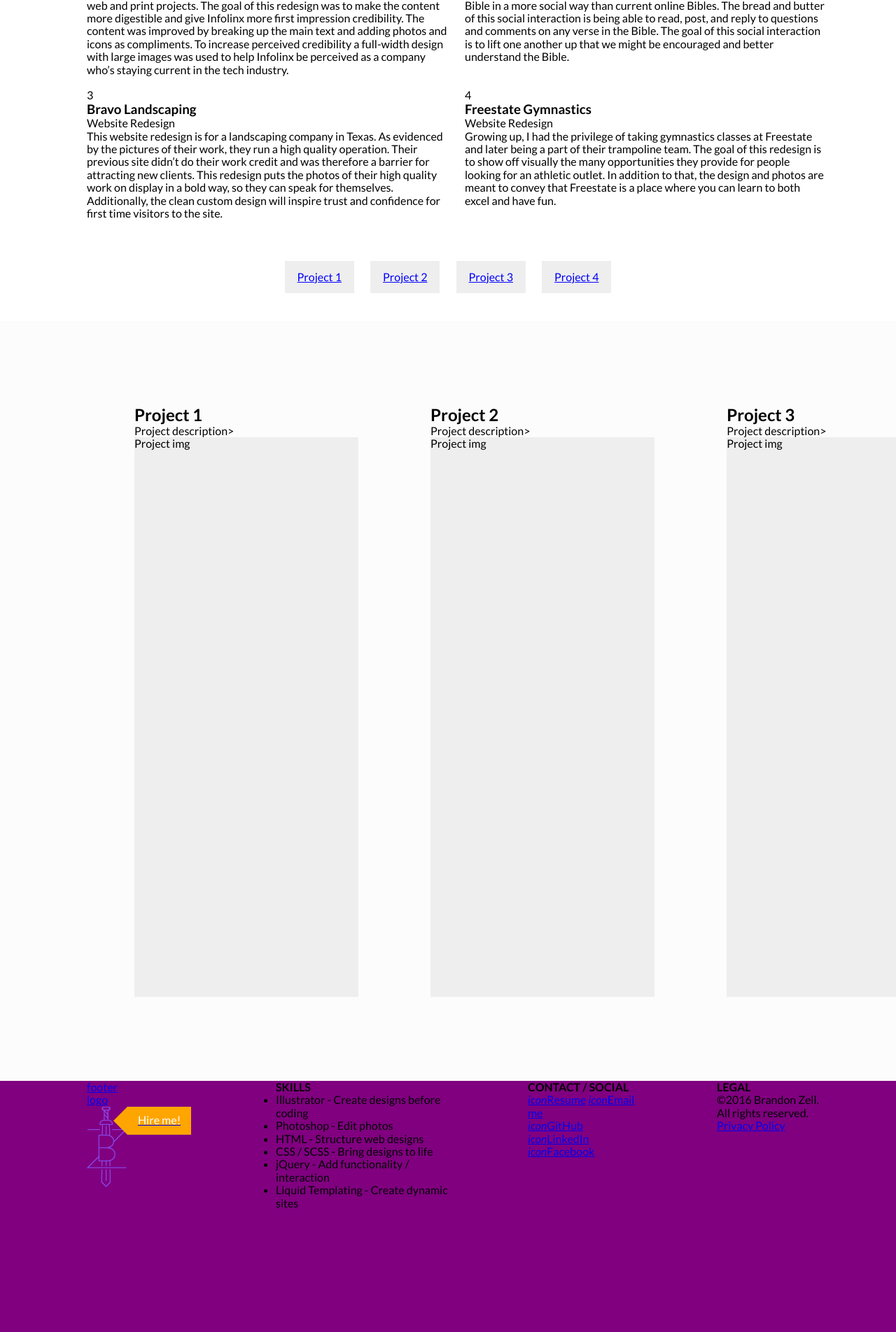
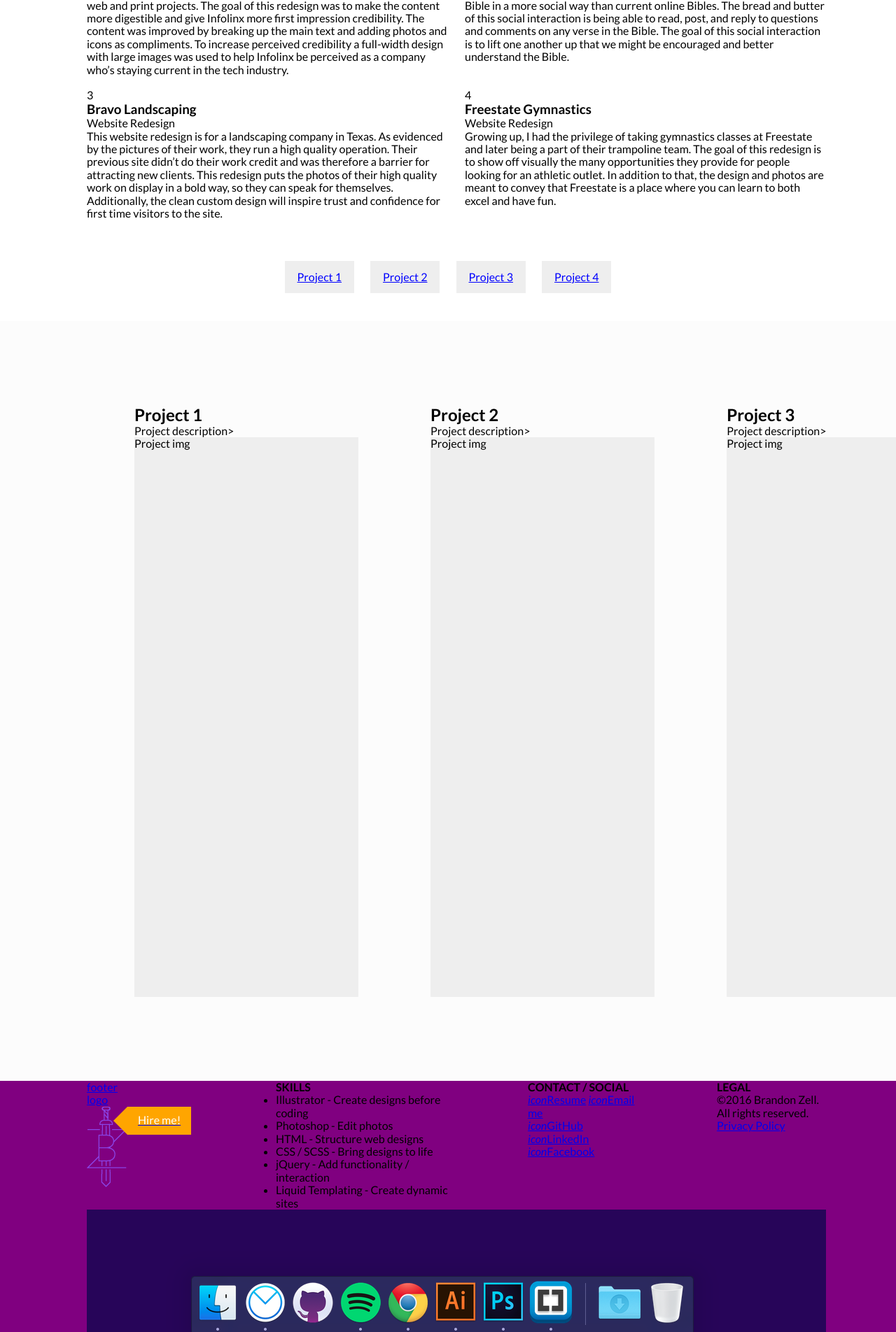
Before and after one commit to bzle/brandonz-me, a Jekyll site: the page built from index.html, in a window 1280 px wide. Shown: the part 931-2835 px from the top of the page at 70% size. Built offline with Jekyll 4.4.1, drawn with Linux system fonts in a browser that asks for light colours; nearby versions of some CDN libraries.

Commit message:
Updated '/css/style.scss' via CloudCannon

```diff
--- a/css/style.scss
+++ b/css/style.scss
@@ -827,7 +827,7 @@ body {
 }
 .osx-dock {
     height: 175px;
-    background-img: url(/img/dock.png);
+    background-image: url(/img/dock.png);
     background-position: center bottom;
     background-repeat: none;
     transition: all 1s ease 0s;
```
